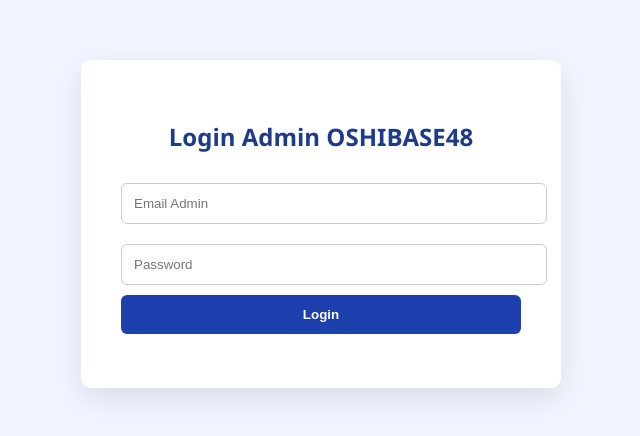
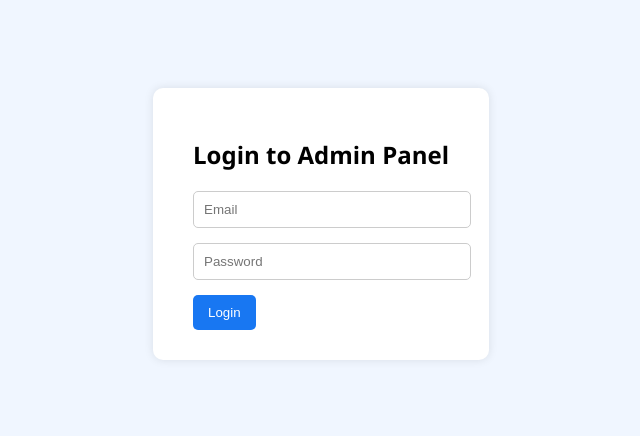
Before and after one commit to AdminOshibase48/panelosb, a plain HTML site: page login.html in a window 1280 px wide. Shown: the part 176-612 px from the top of the page, without its empty margins (319-959 px from the left). Drawn offline with nearby package versions, Linux system fonts and the light colour scheme.

Commit message:
Update login.html

```diff
--- a/login.html
+++ b/login.html
@@ -2,91 +2,81 @@
 <html lang="en">
 <head>
   <meta charset="UTF-8" />
-  <meta name="viewport" content="width=device-width, initial-scale=1.0"/>
-  <title>Login Admin - OSHIBASE48</title>
-  <link rel="stylesheet" href="assets/css/style.css" />
-  <script src="https://cdn.jsdelivr.net/npm/@supabase/supabase-js"></script>
-  <script>
-    const supabase = supabase.createClient(
-      'https://nuvfnnxuxtthbryesliu.supabase.co',
-      'eyJhbGciOiJIUzI1NiIsInR5cCI6IkpXVCJ9.eyJpc3MiOiJzdXBhYmFzZSIsInJlZiI6Im51dmZubnh1eHR0aGJyeWVzbGl1Iiwicm9sZSI6ImFub24iLCJpYXQiOjE3NTE1Mzk1NTYsImV4cCI6MjA2NzExNTU1Nn0.Om73FRiKvdlWpZS-hIXCIKznjkQ3A3X3k1n2IzGzRes'
-    );
-  </script>
+  <title>Login Panel Admin</title>
+  <meta name="viewport" content="width=device-width, initial-scale=1.0" />
+
+  <!-- ✅ Tambahkan CDN Supabase di awal -->
+  <script src="https://cdn.jsdelivr.net/npm/@supabase/supabase-js@2"></script>
+
+  <!-- Style UI -->
   <style>
     body {
-      background: #f1f5ff;
       font-family: 'Segoe UI', sans-serif;
-      margin: 0;
+      background: #f0f6ff;
       display: flex;
       align-items: center;
       justify-content: center;
       height: 100vh;
+      margin: 0;
     }
-
-    .login-container {
+    .login-box {
       background: white;
-      padding: 40px;
+      padding: 30px 40px;
       border-radius: 10px;
-      box-shadow: 0 10px 30px rgba(0,0,0,0.1);
+      box-shadow: 0 0 10px rgba(0,0,0,0.1);
+    }
+    input {
+      display: block;
+      margin-bottom: 15px;
+      padding: 10px;
       width: 100%;
-      max-width: 400px;
-      text-align: center;
-    }
-
-    h2 {
-      color: #1e3a8a;
-      margin-bottom: 20px;
-    }
-
-    input {
-      width: 100%;
-      padding: 12px;
-      margin: 10px 0;
-      border-radius: 6px;
+      border-radius: 5px;
       border: 1px solid #ccc;
     }
-
     button {
-      background: #1e40af;
+      background: #1877f2;
       color: white;
       border: none;
-      padding: 12px 20px;
-      border-radius: 6px;
+      padding: 10px 15px;
+      border-radius: 5px;
       cursor: pointer;
-      font-weight: bold;
-      width: 100%;
     }
-
     button:hover {
-      background: #1e3a8a;
-    }
-
-    .error {
-      color: red;
-      font-size: 14px;
+      background: #125ed6;
     }
   </style>
 </head>
+
 <body>
-  <div class="login-container">
-    <h2>Login Admin OSHIBASE48</h2>
-    <input type="email" id="email" placeholder="Email Admin" required />
-    <input type="password" id="password" placeholder="Password" required />
+  <div class="login-box">
+    <h2>Login to Admin Panel</h2>
+    <input type="email" id="email" placeholder="Email" />
+    <input type="password" id="password" placeholder="Password" />
     <button onclick="login()">Login</button>
-    <p id="errorMsg" class="error"></p>
   </div>
 
   <script>
+    // ✅ Buat Supabase Client
+    const supabaseUrl = "https://nuvfnnxuxtthbryesliu.supabase.co";
+    const supabaseKey = "eyJhbGciOiJIUzI1NiIsInR5cCI6IkpXVCJ9.eyJpc3MiOiJzdXBhYmFzZSIsInJlZiI6Im51dmZubnh1eHR0aGJyeWVzbGl1Iiwicm9sZSI6ImFub24iLCJpYXQiOjE3NTE1Mzk1NTYsImV4cCI6MjA2NzExNTU1Nn0.Om73FRiKvdlWpZS-hIXCIKznjkQ3A3X3k1n2IzGzRes";
+
+    const supabase = supabase.createClient(supabaseUrl, supabaseKey);
+
+    // ✅ Fungsi Login
     async function login() {
       const email = document.getElementById("email").value;
       const password = document.getElementById("password").value;
 
-      const { data, error } = await supabase.auth.signInWithPassword({ email, password });
+      const { data, error } = await supabase.auth.signInWithPassword({
+        email,
+        password,
+      });
 
       if (error) {
-        document.getElementById("errorMsg").textContent = error.message;
+        alert("Login gagal: " + error.message);
       } else {
-        window.location.href = "dashboard/dashboard.html";
+        // Arahkan ke dashboard
+        window.location.href = "/dashboard.html";
       }
     }
   </script>
```
